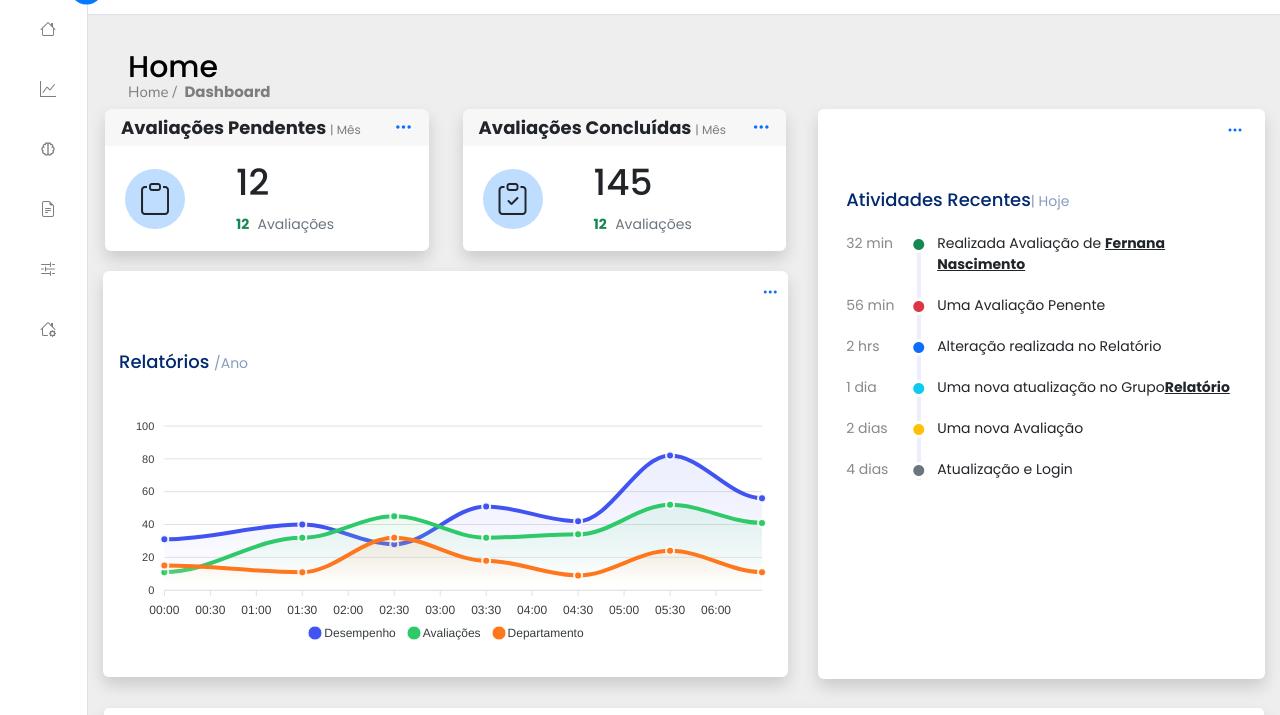
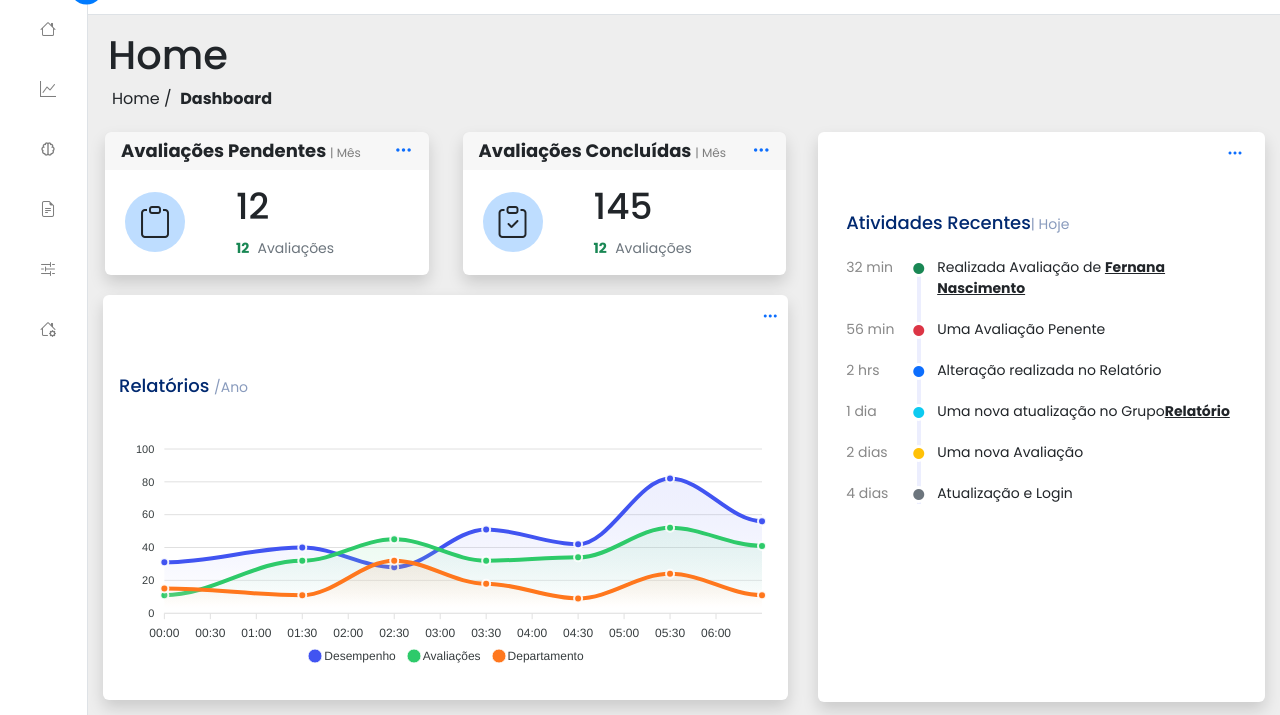
Before and after one commit to CarolMaini/9box-frontend, a plain HTML site: page index.html in a window 1280 px wide. Shown: the part 35-750 px from the top of the page. Drawn offline with nearby package versions, Linux system fonts and the light colour scheme.

Commit message:
correção sessão header

```diff
--- a/index.html
+++ b/index.html
@@ -100,9 +100,9 @@
       </div>
     </nav>
 
-    <section class="pagina--descricao">
-      <h1 class="text">Home</h1>
-      <span class="navegation--pag">Home / &nbsp; <strong>Dashboard</strong></span>
+    <section style="margin-left: 20px;">
+      <h1>Home</h1>
+      <p class="ms-1">Home / &nbsp;<strong>Dashboard</strong></p>
     </section>
 
     <!-- === Conteudo ==== -->
--- a/style.css
+++ b/style.css
@@ -206,7 +206,7 @@ header .image-text .header-text {
     font-size: 30px;
     font-weight: 500;
     color: var(--text-color-dark);
-    padding: 18px 40px;
+    padding: 18px 20px;
 }
 
 .sidebar.close~.home {
@@ -275,16 +275,6 @@ width:auto;
 .dropdown--nav a:hover {
     text-decoration: none;
     color: var(--text-color) !important;
-}
-
-.navegation--pag {
-    display: flex;
-    justify-content: flex-start;
-    margin-left: 40px;
-    margin-top: -30px;
-    font-family: 'Nunito Sans', sans-serif;
-    font-size: 15px;
-    color: var(--text-color);
 }
 
 .card-header {
```
